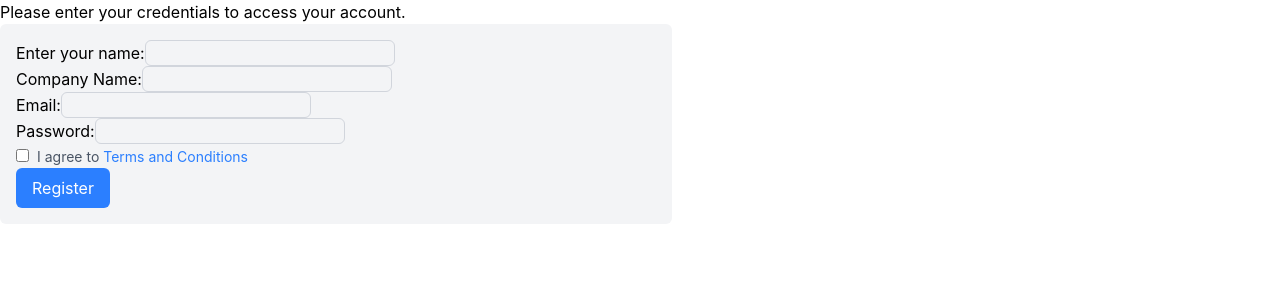
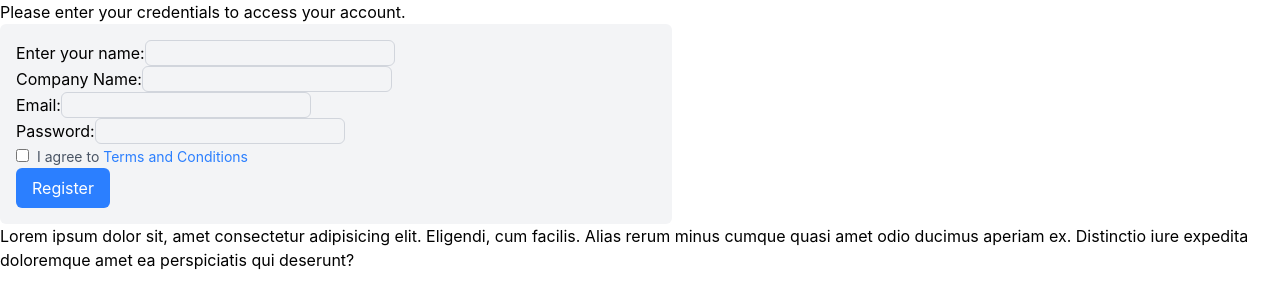
Before and after one commit to Subin004/Inventory-System, a React (Vite) app in the folder Front_end/: page /register in a window 1280 px wide. Shown: the top 308 px of the page. Built offline with nearby package versions, Linux system fonts and the light colour scheme.

Commit message:
register

```diff
--- a/Front_end/src/auth/reg.jsx
+++ b/Front_end/src/auth/reg.jsx
@@ -23,20 +23,16 @@ function Registration() {
   function handlePasswordChange(event){
     setPassword(event.target.value);
   }
-
   function handleRegister(){
-
     if(name && company && email && password){
-
       const payload = {user_name: name, company_name: company, email: email, password: password};
-
       axios.post("http://localhost:3000/api/register/", payload)
       .then((response)=>{
         console.log(response);
         if(!response.ok){
           throw Error("Registration Failed");
         }
-        return response.data; // Axios dont need the response to be converted to JSON explicitily.
+        return response.data;
       })
       .then((data)=>{
         console.log(data.msg);
@@ -51,7 +47,6 @@ function Registration() {
       console.log("Please full the fields!")
     }
   }
-
   return (
     <>
     <form>
@@ -89,6 +84,7 @@ function Registration() {
     </div>
 
   </form>
+  <div>Lorem ipsum dolor sit, amet consectetur adipisicing elit. Eligendi, cum facilis. Alias rerum minus cumque quasi amet odio ducimus aperiam ex. Distinctio iure expedita doloremque amet ea perspiciatis qui deserunt?</div>
   </>
   );
 
```
